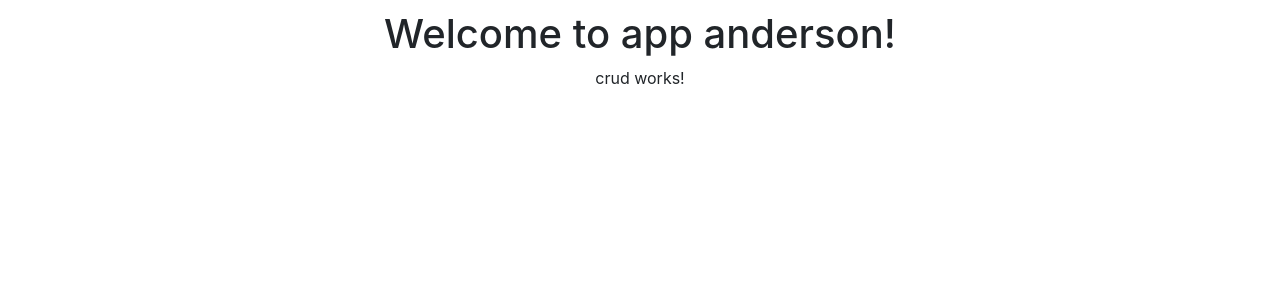
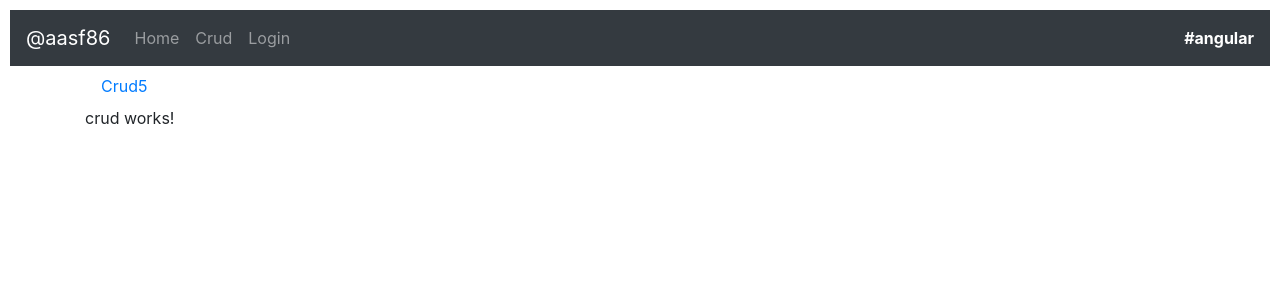
Before and after one commit to aasf86/angular2-geochurch, an Angular app: page / in a window 1280 px wide. Shown: the top 300 px of the page. Built offline with nearby package versions, Linux system fonts and the light colour scheme.

Commit message:
route params and subscribe

```diff
--- a/src/app/app.component.html
+++ b/src/app/app.component.html
@@ -1,8 +1,25 @@
 <!--The content below is only a placeholder and can be replaced.-->
-<div style="text-align:center">
-  <h1>
-    Welcome to {{title}}!
-  </h1>
-  <!--app-courses></app-courses-->
-  <app-crud></app-crud>
+<div>
+  <nav class="navbar navbar-expand-lg navbar-dark bg-dark">
+      <a class="navbar-brand" href="#">@aasf86</a>
+      <button class="navbar-toggler" type="button" data-toggle="collapse" data-target="#navbarNavAltMarkup" aria-controls="navbarNavAltMarkup" aria-expanded="false" aria-label="Toggle navigation">
+        <span class="navbar-toggler-icon"></span>
+      </button>
+      <div class="collapse navbar-collapse" id="navbarNavAltMarkup">
+        <div class="navbar-nav">
+          <a routerLinkActive="active" routerLink="home" class="nav-item nav-link">Home</a>
+          <a routerLinkActive="active" routerLink="crud" class="nav-item nav-link">Crud</a>
+          <a routerLinkActive="active" routerLink="login" class="nav-item nav-link">Login</a>
+        </div>
+      </div>
+      <span class="navbar-text">
+          <a href="https://angular.io/" target="-"><strong>#angular</strong></a>
+        </span>
+    </nav>
+    <div class="container">
+        <a routerLinkActive="active" routerLink="crud/5" class="nav-item nav-link">Crud5</a>
+      <!--app-courses></app-courses-->
+      <!--app-crud></app-crud-->
+      <router-outlet></router-outlet>
+    </div>
 </div>
--- a/src/app/app.component.ts
+++ b/src/app/app.component.ts
@@ -6,5 +6,5 @@ import { Component } from '@angular/core';
   styleUrls: ['./app.component.css']
 })
 export class AppComponent {
-  title = 'app anderson';
+  path = '';
 }
--- a/src/app/app.module.ts
+++ b/src/app/app.module.ts
@@ -4,6 +4,8 @@ import { AppComponent } from './app.component';
 import { CoursesModule } from './courses/courses.module';
 import { CrudComponent } from './crud/crud.component';
 import { CrudModule } from './crud/crud.module';
+import { AppRouterModule } from './app.router';
+import { LoginModule } from './login/login.module';
 
 @NgModule({
   declarations: [
@@ -12,7 +14,9 @@ import { CrudModule } from './crud/crud.module';
   imports: [
     BrowserModule,/*
     CoursesModule,*/
-    CrudModule
+    CrudModule,
+    LoginModule,
+    AppRouterModule
   ],
   providers: [],
   bootstrap: [AppComponent]
--- /dev/null
+++ b/src/app/app.router.ts
@@ -0,0 +1,14 @@
+import { Routes, RouterModule } from '@angular/router';
+import { ModuleWithProviders } from '@angular/core';
+import { CrudComponent } from './crud/crud.component';
+import { LoginComponent } from './login/login.component';
+
+const AppRoutes:Routes = [
+    { path: 'crud', component: CrudComponent },
+    { path: 'crud/:id', component: CrudComponent },
+    { path: 'login', component: LoginComponent },
+    { path: 'home', component: CrudComponent },
+    { path: '', component: CrudComponent }
+];
+
+export const AppRouterModule:ModuleWithProviders = RouterModule.forRoot(AppRoutes);
--- a/src/app/crud/crud.component.html
+++ b/src/app/crud/crud.component.html
@@ -1,3 +1,3 @@
 <p>
-  crud works!
+  crud works! {{id}}
 </p>
--- a/src/app/crud/crud.component.ts
+++ b/src/app/crud/crud.component.ts
@@ -1,15 +1,24 @@
-import { Component, OnInit } from '@angular/core';
+import { Component, OnInit, OnDestroy } from '@angular/core';
+import { ActivatedRoute } from '@angular/router';
+import { Subscription } from 'rxjs/Subscription';
 
 @Component({
   selector: 'app-crud',
   templateUrl: './crud.component.html',
   styleUrls: ['./crud.component.css']
 })
-export class CrudComponent implements OnInit {
+export class CrudComponent implements OnInit, OnDestroy {
 
-  constructor() { }
+  id:string;
+  subscription:Subscription;
+
+  constructor(private route:ActivatedRoute) { }
 
   ngOnInit() {
+    this.subscription = this.route.params.subscribe(params => this.id = params.id);
   }
 
+  ngOnDestroy(): void {
+    this.subscription.unsubscribe();
+  }
 }
```
